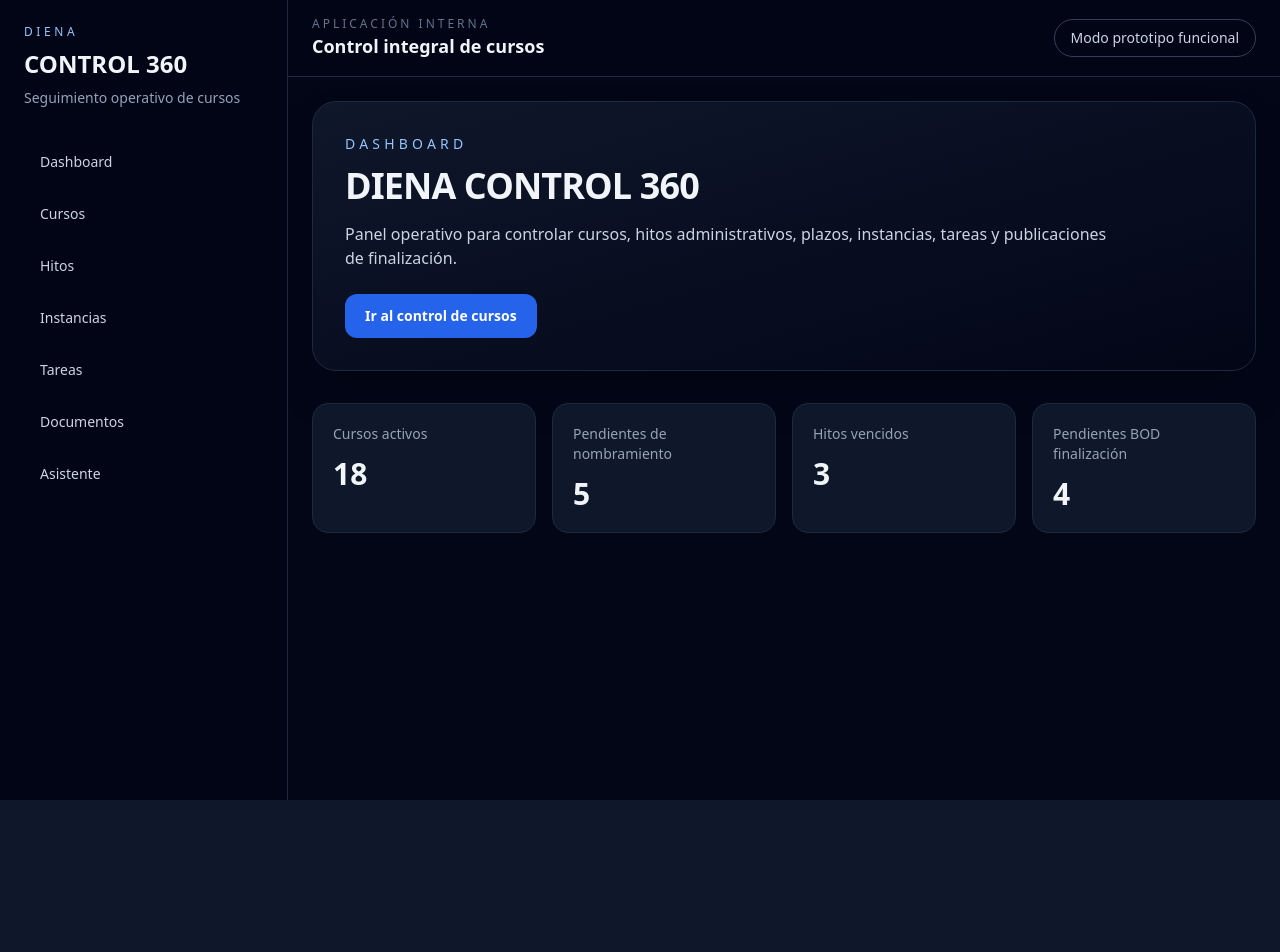
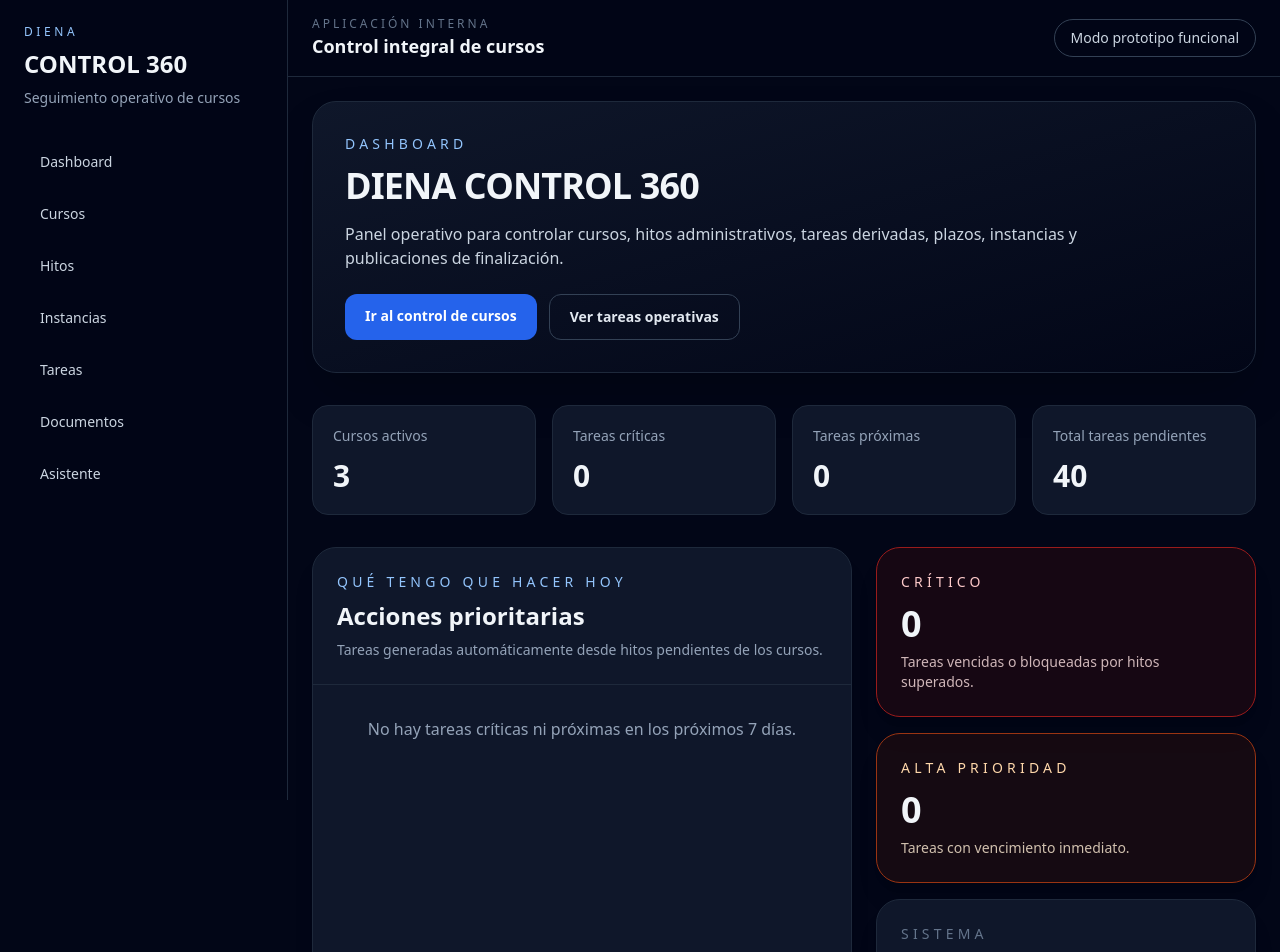
Before and after one commit to mgomlo4-bot/diena-control-360, a Next.js app: page / in a window 1280 px wide. Shown: the top 952 px of the page. Before the commit the page ends 800 px from the top, so only its background shows below. Built offline with nearby package versions, Linux system fonts and the light colour scheme.

Commit message:
Actualizar dashboard con panel de tareas de hoy

```diff
--- a/app/page.tsx
+++ b/app/page.tsx
@@ -1,27 +1,52 @@
 import Link from 'next/link';
+import { mockCourses } from '../lib/mockCourses';
+import { getCourseTasks, getTaskSummary, getTodayTasks, getUpcomingTasks } from '../lib/courseTasks';
+import { formatCourseDate } from '../lib/courseUtils';
+
+const tasks = getCourseTasks(mockCourses);
+const todayTasks = getTodayTasks(tasks);
+const upcomingTasks = getUpcomingTasks(tasks, 7);
+const summary = getTaskSummary(tasks);
 
 const kpis = [
-  { label: 'Cursos activos', value: '18' },
-  { label: 'Pendientes de nombramiento', value: '5' },
-  { label: 'Hitos vencidos', value: '3' },
-  { label: 'Pendientes BOD finalización', value: '4' },
+  { label: 'Cursos activos', value: String(mockCourses.filter((course) => course.active).length) },
+  { label: 'Tareas críticas', value: String(summary.critical) },
+  { label: 'Tareas próximas', value: String(upcomingTasks.length) },
+  { label: 'Total tareas pendientes', value: String(summary.total) },
 ];
 
+function priorityClass(priority: string): string {
+  if (priority === 'critica') return 'bg-red-900 text-red-100';
+  if (priority === 'alta') return 'bg-orange-900 text-orange-100';
+  if (priority === 'media') return 'bg-yellow-900 text-yellow-100';
+  return 'bg-slate-800 text-slate-200';
+}
+
 export default function DashboardPage() {
+  const mainTasks = [...todayTasks, ...upcomingTasks].slice(0, 8);
+
   return (
     <section className="space-y-8">
       <div className="rounded-3xl border border-slate-800 bg-gradient-to-br from-slate-900 to-slate-950 p-8 shadow-2xl">
         <p className="text-sm uppercase tracking-[0.3em] text-blue-300">Dashboard</p>
         <h1 className="mt-3 text-4xl font-bold tracking-tight">DIENA CONTROL 360</h1>
         <p className="mt-4 max-w-3xl text-slate-300">
-          Panel operativo para controlar cursos, hitos administrativos, plazos, instancias, tareas y publicaciones de finalización.
+          Panel operativo para controlar cursos, hitos administrativos, tareas derivadas, plazos, instancias y publicaciones de finalización.
         </p>
-        <Link
-          href="/cursos"
-          className="mt-6 inline-flex rounded-xl bg-blue-600 px-5 py-3 text-sm font-semibold text-white transition hover:bg-blue-500"
-        >
-          Ir al control de cursos
-        </Link>
+        <div className="mt-6 flex flex-wrap gap-3">
+          <Link
+            href="/cursos"
+            className="inline-flex rounded-xl bg-blue-600 px-5 py-3 text-sm font-semibold text-white transition hover:bg-blue-500"
+          >
+            Ir al control de cursos
+          </Link>
+          <Link
+            href="/tareas"
+            className="inline-flex rounded-xl border border-slate-700 px-5 py-3 text-sm font-semibold text-slate-200 transition hover:bg-slate-800"
+          >
+            Ver tareas operativas
+          </Link>
+        </div>
       </div>
 
       <div className="grid gap-4 md:grid-cols-4">
@@ -32,6 +57,59 @@ export default function DashboardPage() {
           </article>
         ))}
       </div>
+
+      <div className="grid gap-6 xl:grid-cols-[1fr_380px]">
+        <article className="rounded-3xl border border-slate-800 bg-slate-900 shadow-xl">
+          <div className="border-b border-slate-800 p-6">
+            <p className="text-sm uppercase tracking-[0.3em] text-blue-300">Qué tengo que hacer hoy</p>
+            <h2 className="mt-2 text-2xl font-bold">Acciones prioritarias</h2>
+            <p className="mt-2 text-sm text-slate-400">Tareas generadas automáticamente desde hitos pendientes de los cursos.</p>
+          </div>
+          <div className="divide-y divide-slate-800">
+            {mainTasks.map((task) => (
+              <div key={task.id} className="grid gap-3 p-5 md:grid-cols-[1fr_auto] md:items-center">
+                <div>
+                  <div className="flex flex-wrap items-center gap-2">
+                    <span className={`rounded-full px-3 py-1 text-xs font-semibold ${priorityClass(task.priority)}`}>{task.priority}</span>
+                    <span className="rounded-full bg-slate-950 px-3 py-1 text-xs font-semibold text-blue-200">{task.milestoneCode}</span>
+                    <Link href={`/cursos/${task.courseId}`} className="text-sm font-semibold text-blue-300 hover:text-blue-200">
+                      {task.courseCode}
+                    </Link>
+                  </div>
+                  <h3 className="mt-3 font-semibold text-slate-100">{task.title}</h3>
+                  <p className="mt-1 text-sm text-slate-400">{task.courseName}</p>
+                </div>
+                <div className="text-left md:text-right">
+                  <p className="text-xs uppercase tracking-wide text-slate-500">Fecha límite</p>
+                  <p className="mt-1 font-semibold text-slate-100">{formatCourseDate(task.dueDate)}</p>
+                </div>
+              </div>
+            ))}
+            {!mainTasks.length ? (
+              <div className="p-8 text-center text-slate-400">No hay tareas críticas ni próximas en los próximos 7 días.</div>
+            ) : null}
+          </div>
+        </article>
+
+        <aside className="space-y-4">
+          <article className="rounded-3xl border border-red-800 bg-red-950/30 p-6 shadow-xl">
+            <p className="text-sm uppercase tracking-[0.3em] text-red-200">Crítico</p>
+            <p className="mt-3 text-4xl font-bold">{summary.critical}</p>
+            <p className="mt-2 text-sm text-red-100/80">Tareas vencidas o bloqueadas por hitos superados.</p>
+          </article>
+          <article className="rounded-3xl border border-orange-800 bg-orange-950/30 p-6 shadow-xl">
+            <p className="text-sm uppercase tracking-[0.3em] text-orange-200">Alta prioridad</p>
+            <p className="mt-3 text-4xl font-bold">{summary.high}</p>
+            <p className="mt-2 text-sm text-orange-100/80">Tareas con vencimiento inmediato.</p>
+          </article>
+          <article className="rounded-3xl border border-slate-800 bg-slate-900 p-6 shadow-xl">
+            <p className="text-sm uppercase tracking-[0.3em] text-slate-500">Sistema</p>
+            <p className="mt-3 text-sm text-slate-300">
+              El dashboard ya se alimenta de los hitos de cursos y no de cifras fijas. Esto prepara la conexión futura con base de datos.
+            </p>
+          </article>
+        </aside>
+      </div>
     </section>
   );
 }
```
